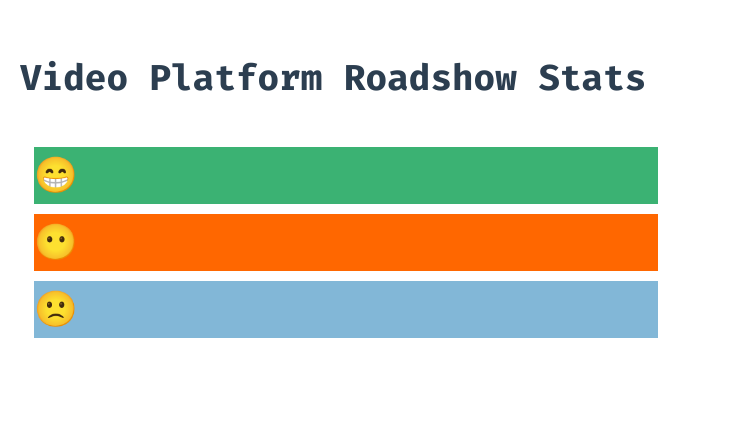
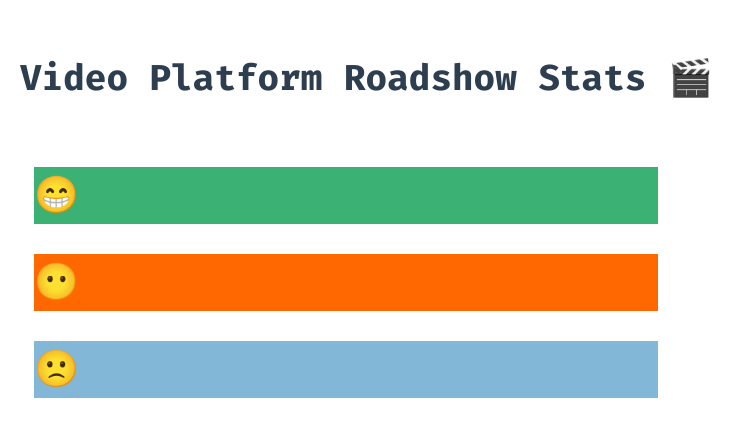
Before and after one commit to namratasiv/vue-feedback-display, a Vue app: page / in a window 1280 px wide. Shown: the top 436 px of the page, without its empty margins (0-753 px from the left). Built offline with nearby package versions, Linux system fonts and the light colour scheme; no server answers.

Commit message:
Add files via upload

```diff
--- a/src/App.vue
+++ b/src/App.vue
@@ -5,23 +5,23 @@
     <section class="graph-two">
 
 
-    <h2>Video Platform Roadshow Stats</h2>
+    <h2>Video Platform Roadshow Stats 🎬</h2>
   <div class="bar-graph-container">
     <div class="bar-container">
      <div class="html" v-bind:style="{ width: update3 + '%' }">
-       <div style = "font-size:35px;">😁 {{ update3 }}</div>
+       <h1>😁 {{ update3 }}</h1>
       </div>
     </div>
 
    <div class="bar-container">
      <div class="css" v-bind:style="{ width: update2 + '%' }">
-      <div style = "font-size:35px;">😶 {{ update2 }}</div>
+      <h1>😶 {{ update2 }}</h1>
       </div>
     </div>
 
   	<div class="bar-container">
      <div class="js" v-bind:style="{ width: update1 + '%' }">
-      <div style = "font-size:35px;">🙁 {{ update1 }}</div>
+      <h1>🙁 {{ update1 }}</h1>
       </div>
     </div>
 
@@ -90,7 +90,7 @@
     },
   },
   created(){
-const socket = io('https://1f1d-2406-7400-bd-447e-b825-383d-36c3-bdb7.ngrok-free.app/');
+const socket = io('http://127.0.0.1:8080/');
 console.log("new data came in!!!")
 
 socket.on('connect', function () {
```
